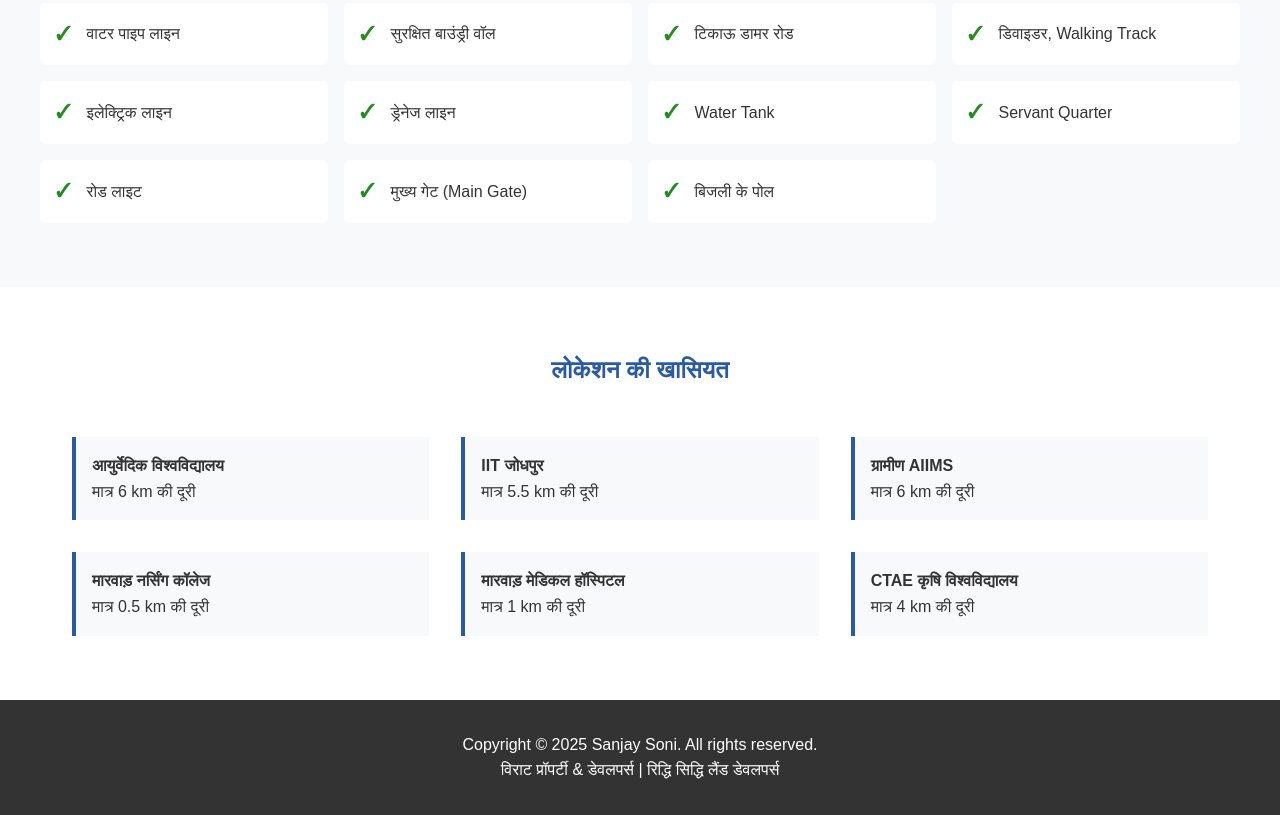
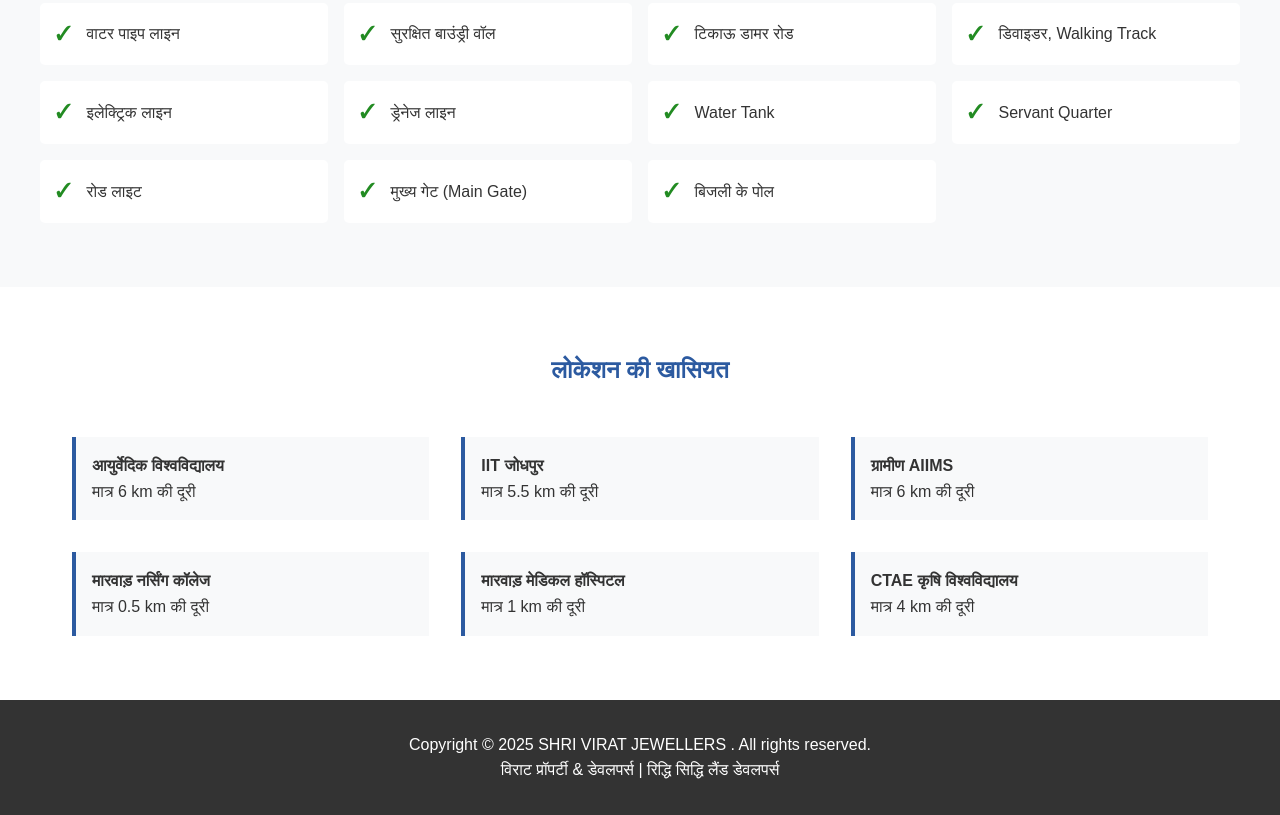
Before and after one commit to mauryaabhishek2003/viratproperties, a plain HTML site: page index.html in a window 1280 px wide. Shown: the part 1462-2277 px from the top of the page. Drawn offline with Linux system fonts and the light colour scheme.

Commit message:
index.html

```diff
--- a/index.html
+++ b/index.html
@@ -297,7 +297,7 @@
     </section>
 
     <footer class="footer">
-        <p>Copyright © 2025 Sanjay Soni. All rights reserved.</p>
+        <p>Copyright © 2025 SHRI VIRAT JEWELLERS . All rights reserved.</p>
         <p>विराट प्रॉपर्टी & डेवलपर्स | रिद्धि सिद्धि लैंड डेवलपर्स</p>
     </footer>
 </body>
```
